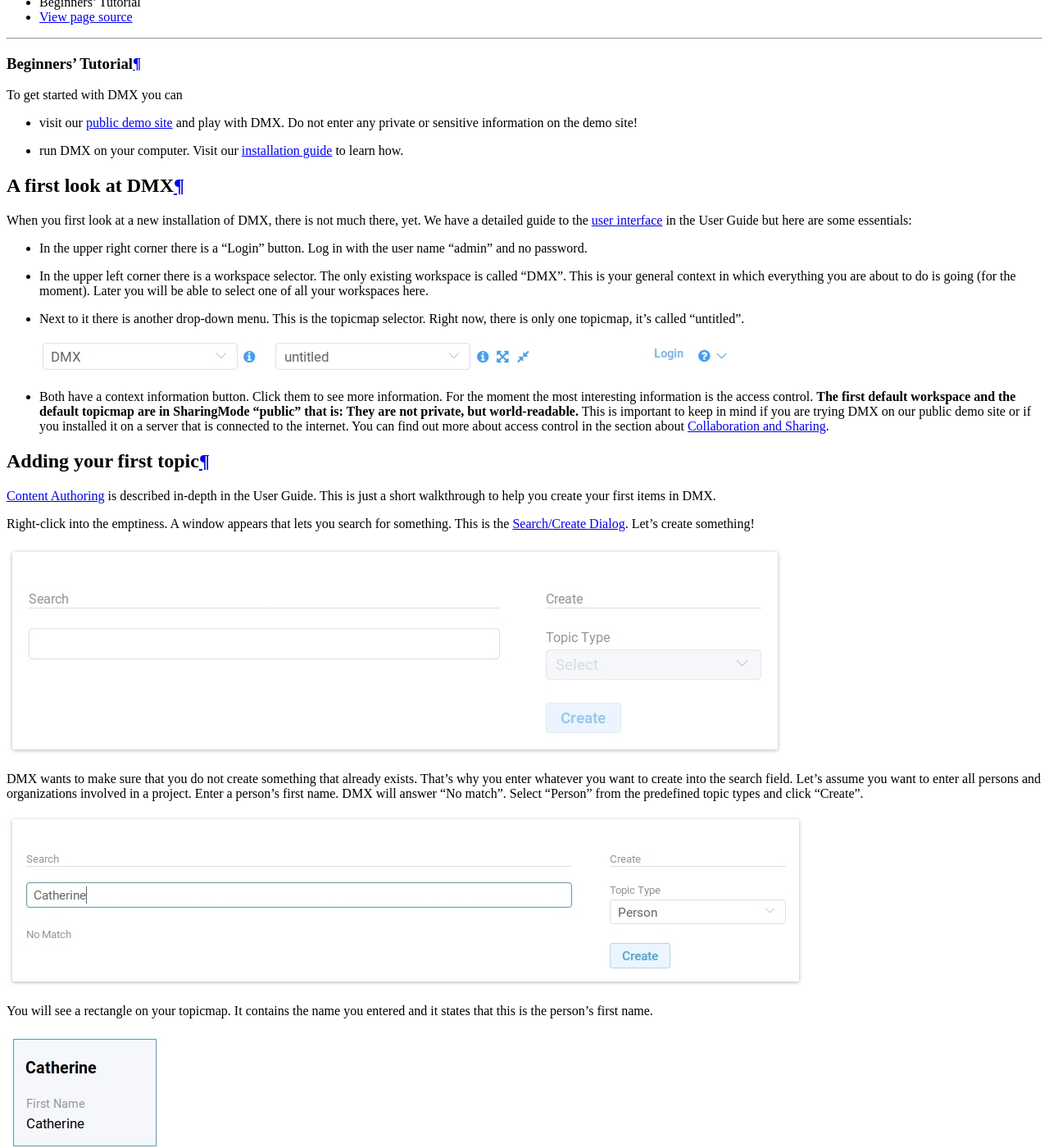
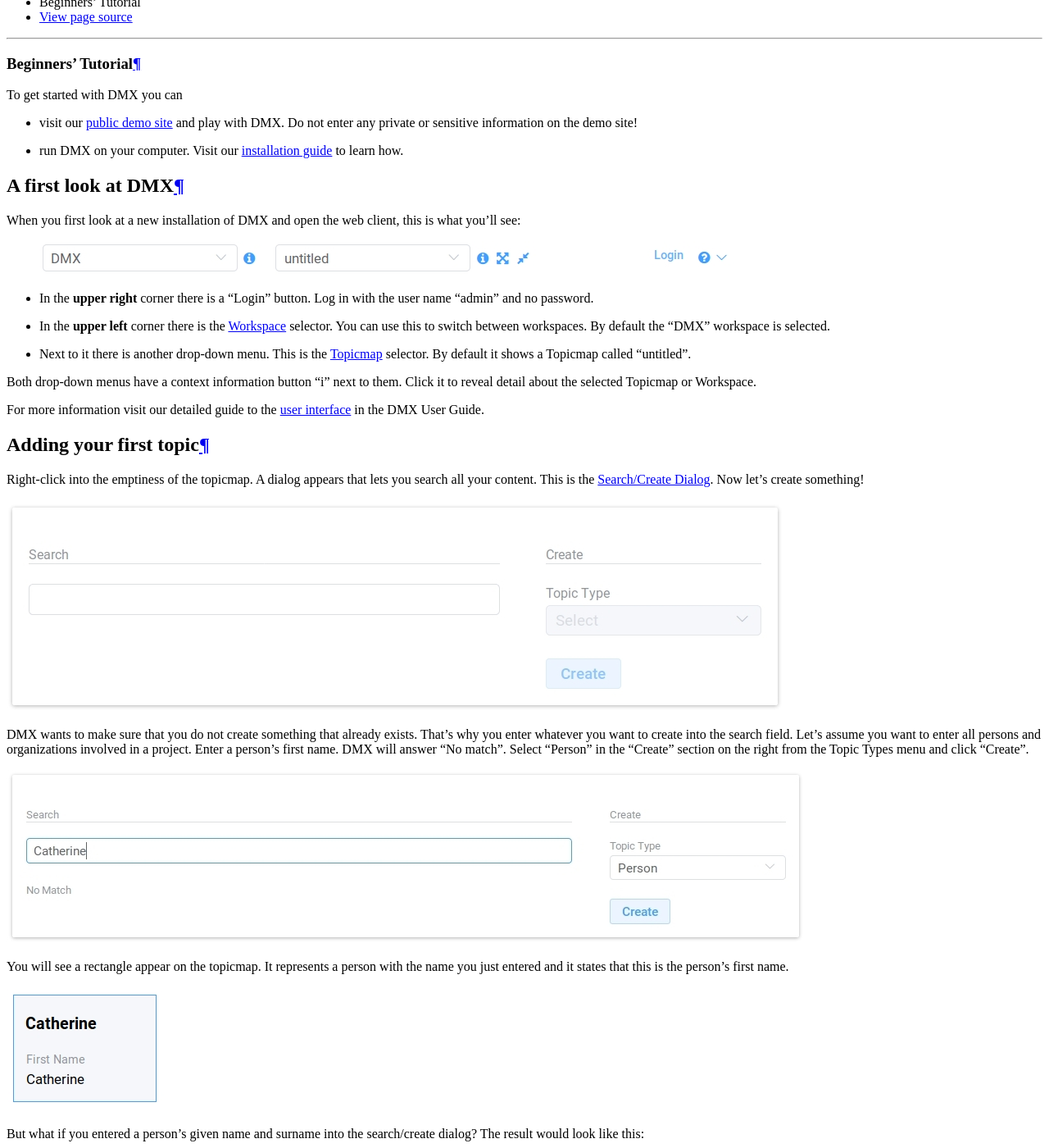
Before and after one commit to dmx-systems/dmx-documentation, a Sphinx documentation site: the page built from docs/tutorial.rst, in a window 1280 px wide and 1400 px high, scrolled down 353 px. Shown: the whole window at 82% size. Built offline with Sphinx 7.4.7 and the Read the Docs theme 2.0.0, drawn with Linux system fonts in a browser that asks for light colours; some of the changed text lies outside the part shown.

Commit message:
Merged mre's feedback on tutorial

```diff
--- a/docs/tutorial.rst
+++ b/docs/tutorial.rst
@@ -15,17 +15,21 @@
 A first look at DMX
 *******************
 
-When you first look at a new installation of DMX, there is not much there, yet.
-We have a detailed guide to the :ref:`user interface<user-the-dmx-user-interface>` in the User Guide but here are some essentials:
-
-* In the upper right corner there is a "Login" button. Log in with the user name "admin" and no password.
-* In the upper left corner there is a workspace selector. The only existing workspace is called "DMX". This is your general context in which everything you are about to do is going (for the moment). Later you will be able to select one of all your workspaces here.
-* Next to it there is another drop-down menu. This is the topicmap selector. Right now, there is only one topicmap, it's called "untitled".
+When you first look at a new installation of DMX and open the web client, this is what you'll see:
 
 .. figure:: _static/upper-toolbar.png
     :alt: Tool bar with workspace and topicmap selection
 
-* Both have a context information button. Click them to see more information. For the moment the most interesting information is the access control. **The first default workspace and the default topicmap are in SharingMode "public" that is: They are not private, but world-readable.** This is important to keep in mind if you are trying DMX on our public demo site or if you installed it on a server that is connected to the internet. You can find out more about access control in the section about :ref:`Collaboration and Sharing<user-collaboration-and-sharing>`.
+* In the **upper right** corner there is a "Login" button. Log in with the user name "admin" and no password.
+* In the **upper left** corner there is the :ref:`Workspace <user-the-workspace-selector>` selector. You can use this to switch between workspaces. By default the "DMX" workspace is selected.
+* Next to it there is another drop-down menu. This is the :ref:`Topicmap <user-the-topic-map-selector>` selector. By default it shows a Topicmap called "untitled".
+
+Both drop-down menus have a context information button "i" next to them.
+Click it to reveal detail about the selected Topicmap or Workspace.
+
+.. For the moment the most interesting information is the access control. **The first default workspace and the default topicmap are in SharingMode "public" that is: They are not private, but world-readable.** This is important to keep in mind if you are trying DMX on our public demo site or if you installed it on a server that is connected to the internet. You can find out more about access control in the section about :ref:`Collaboration and Sharing<user-collaboration-and-sharing>`.
+
+For more information visit our detailed guide to the :ref:`user interface<user-the-dmx-user-interface>` in the DMX User Guide.
 
 .. _tutorial-adding-your-first-topic:
 
@@ -33,13 +37,10 @@
 Adding your first topic
 ***********************
 
-:ref:`Content Authoring<user-content-authoring>` is described in-depth in the User Guide.
-This is just a short walkthrough to help you create your first items in DMX.
-
-Right-click into the emptiness.
-A window appears that lets you search for something.
+Right-click into the emptiness of the topicmap.
+A dialog appears that lets you search all your content.
 This is the :ref:`Search/Create Dialog<user-the-search-create-dialog>`.
-Let's create something!
+Now let's create something!
 
 .. image:: _static/search-create.jpg
 
@@ -48,12 +49,12 @@
 Let's assume you want to enter all persons and organizations involved in a project.
 Enter a person's first name.
 DMX will answer "No match".
-Select "Person" from the predefined topic types and click "Create".
+Select "Person" in the "Create" section on the right from the Topic Types menu and click "Create".
 
 .. image:: _static/create-person.jpg
 
-You will see a rectangle on your topicmap.
-It contains the name you entered and it states that this is the person's first name.
+You will see a rectangle appear on the topicmap.
+It represents a person with the name you just entered and it states that this is the person's first name.
 
 .. image:: _static/person-in-map-details.png
 
@@ -62,24 +63,26 @@
 
 .. image:: _static/person-wrong-first-name.png
 
-DMX interpreted both as given name.
+DMX interpreted both as first name.
 Let's correct this:
 Long-press the rectangle and select "edit" from the :ref:`context menu <user-the-context-menu>`.
+On the right-hand side the so called :ref:`detail panel <user-the-detail-panel>` shows up.
 
 .. image:: _static/context-menu-edit.png
 
-On the right-hand side the :ref:`detail panel <user-the-detail-panel>` opens.
-It contains many fields you might need for all persons.
-Correct the name and click the save button at the very bottom.
-Add a second topic, e.g. "Notes for the interview".
-Select the topic type "Note".
+When "editing" the detail panel shows all the fields you might need to describe a person.
+Correct the first name and click the "Save" button at the very bottom.
+
+Now let's add a second topic. Right-click on the emptiness, enter e.g. "Notes for the interview" into the dialog, select the topic type "Note" and click "Create".
 
 .. image:: _static/person-and-note.png
 
-Add a third topic e.g. "Organization No. 1".
-Select the topic type "Organization" this time.
+Let's add another topic, e.g. "Organization No. 1".
+This time we select "Organization" from the list of topic types and press "Create".
 
 .. image:: _static/person-note-organization.png
+
+This is just a short walkthrough to help you create your first topics in DMX. :ref:`Content Authoring<user-content-authoring>` is described in-depth in the DMX User Guide. Now let's describe the relations between our items.
 
 .. _tutorial-adding-your-first-association:
 
@@ -87,9 +90,8 @@
 Adding your first association
 *****************************
 
-Next, you want to visualize that the note is related to the person.
-
-To create an association between two topics you grab the little dot at the upper border of one of the two topics.
+To create an :ref:`association <user-creating-an-association>` between two topics you grab the little dot at the upper border of one of the two topics.
+As we prepare for our interview let's say the "Note for the interview" shall be related to the person "Cathy Jones".
 
 .. image:: _static/create-simple-association-1.png
 
@@ -97,60 +99,57 @@
 
 .. image:: _static/create-simple-association-2.png
 
-A rectangle appears.
-These are the :ref:`in-map details <user-in-map-details>`.
-They tell you that this is an "Association", that the association type is "Association".
-You can think of it as a very simple association:
-You just drew a line between two topics.
-The line neither does not have a dedicated meaning.
-Click somewhere onto the topicmap to close the in-map-details.
+Then drop the assocation on the "Notes for the interview" item and release your mouse pointer.
 
-**********************************
-A glimpse into the PIM application
-**********************************
+The association will be created and a rectangle appears.
+These are the :ref:`in-map details <user-in-map-details>` of the newly created association.
+They tell you that this is association is of type "Association" which is the most generic form of association in DMX.
 
-You can see the difference between a simple drawn line and a qualified association with the following example:
-DMX comes with a few predefined topic types that you just selected from:
+Using the Drag & Drop gesture starting on the blue dot above an item you just created an association between two topics.
+Click somewhere onto the topicmap to close the in-map-details of the association.
 
-- person,
-- organization,
-- note,
-- event,
-- bookmark.
+****************************************************
+A glimpse into Personal Information Management (PIM)
+****************************************************
 
-These topic types all come from classical Personal Information Management (PIM).
-As using DMX for PIM is a popular use case, there are also some predefined association types.
-One of those association types describes the role a person has in an organization.
+DMX comes with some predefined topic types that you saw in the topic type menu of the Search/Create dialog:
 
-We will now give the person an organizational role to see that this is a different association type:
-Grab the little dot of the person's rectangle and create an association to the organization.
-The in-map details show at once that the association type is "Organization Association".
-The "Role Type" mentioned in there is not to be confused with the organizational roles.
-This concept is explained in the full DMX User guide, see :ref:`Modeling <user-modeling>`.
+- Person
+- Organization
+- Note
+- Event
+- Bookmark
+
+Now there are also some predefined association types.
+One of those association types is called "Organizational Involvement" and it describes the role a Person can have in an Organization.
+
+So let's specify the persons role in that organization through creating another association.
+We grab the little dot above "Cathy Jones" and drag & drop the line on "Organization No. 1".
+The in-map details show up again and indeed, DMX automatically created an association of type "Organizational Involvement".
 
 .. image:: _static/create-organization-association.png
 
-Next, we have to assign the exact role.
-Right-click onto the rectangle or directly onto the association.
-The context menu opens.
-Select "Edit".
+Next, we want to describe "Cathy Jones" exact role in "Organization No. 1".
+Therefore we right-click onto the association to open the context menu and select "Edit".
 
 .. image:: _static/edit-organization-association.png
 
-The detail panel opens.
+The detail panel opens again and displays a form.
 You can now select an "Organizational Role" from a predefined set of possible values, e.g. "Member".
 
 .. image:: _static/select-role.png
 
-Click "Save".
+For your changes to take effect click "Save".
 
 .. image:: _static/organization-association.png
 
-This is a meaningful association:
-You can open the context menu of the organization with a right-click and select "Related".
+Now this is a more meaningful association.
+If you right-click and select "Related" on "Organization No. 1" you see how the role can be usefuel when navigating in DMX.
 If you have entered more than one person, you can scroll down in the detail panel to see all persons and their respective roles in the organization.
 
 .. image:: _static/organizational-roles.png
 
+Great! We've prepared for our interview with "Cathy Jones" and learned how to create topics and how to work with associations. That's it for this short tutorial.
+
 In DMX you are free to define your own topic types and association types.
 Find out more about it in the section about :ref:`Modeling<user-modeling>`.
```
